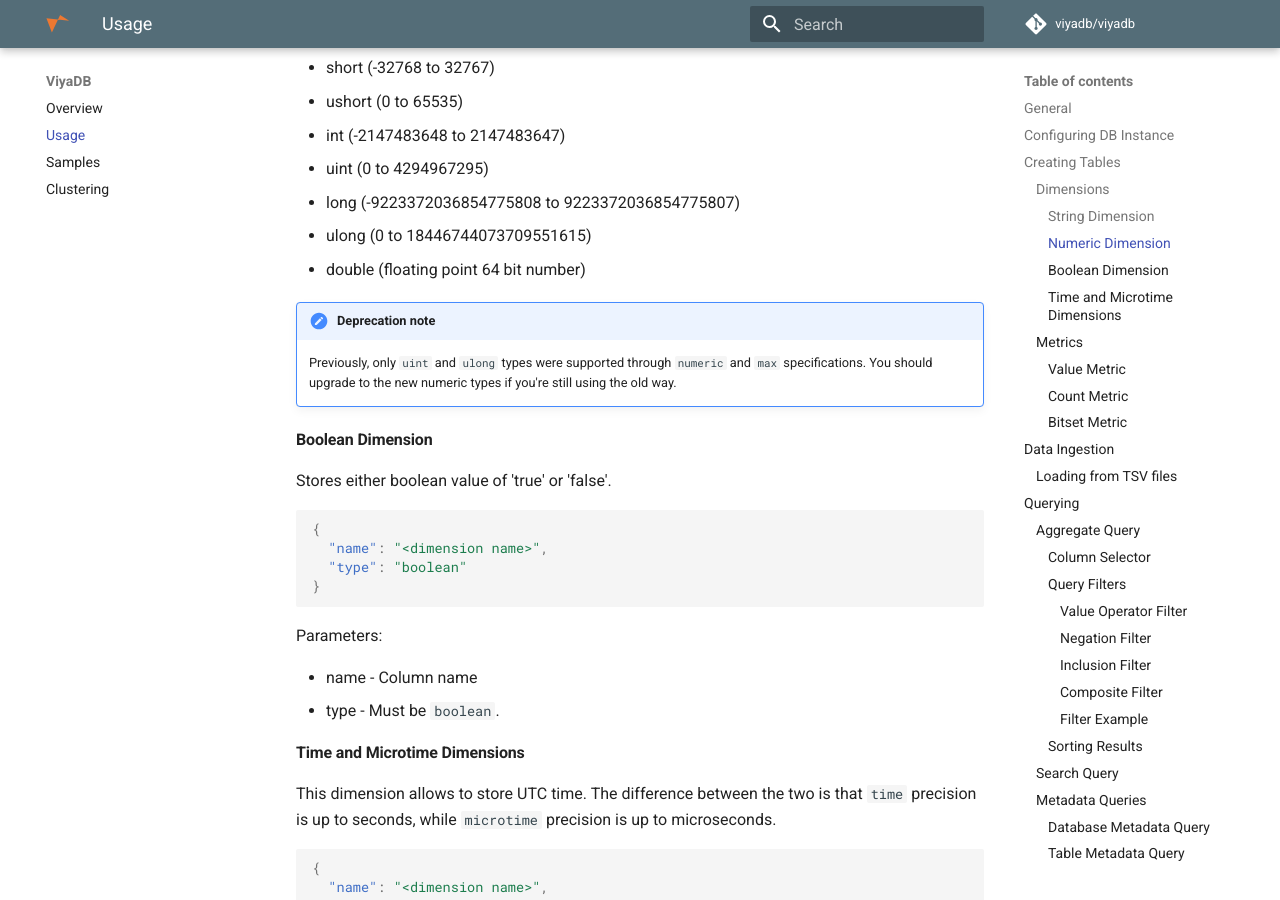
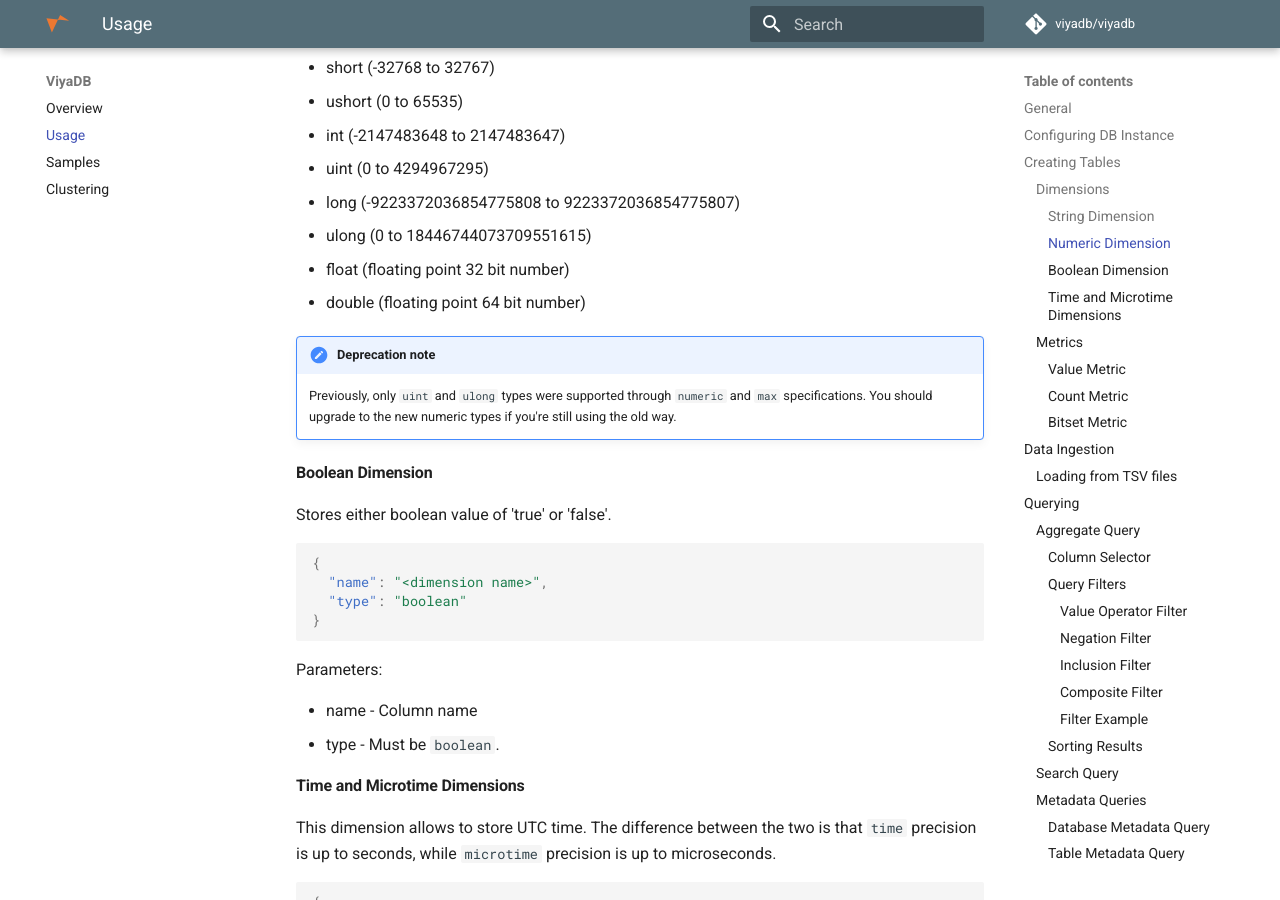
Before and after one commit to viyadb/website, an MkDocs documentation site: the page built from docs/usage.md, in a window 1280 px wide and 900 px high, scrolled down 3438 px. Built offline with MkDocs 1.6.1 and Material for MkDocs 9.7.7, drawn with Linux system fonts in a browser that asks for light colours; comment, search, counter and statistics services are not loaded; old or Windows-style settings are respelled for this version of MkDocs; some of the changed text lies outside the part shown.

Commit message:
Added float type

```diff
--- a/docs/usage.md
+++ b/docs/usage.md
@@ -144,6 +144,7 @@ Supported numeric types are:
  + uint (0 to 4294967295)
  + long (-9223372036854775808 to 9223372036854775807)
  + ulong (0 to 18446744073709551615)
+ + float (floating point 32 bit number)
  + double (floating point 64 bit number)
 
 !!! note "Deprecation note"
@@ -249,6 +250,7 @@ Value metric is a numeric value combined with an aggregation function.  List of
  + uint (0 to 4294967295)
  + long (-9223372036854775808 to 9223372036854775807)
  + ulong (0 to 18446744073709551615)
+ + float (floating point 32 bit number)
  + double (floating point 64 bit number)
 
 Supported functions:
```
